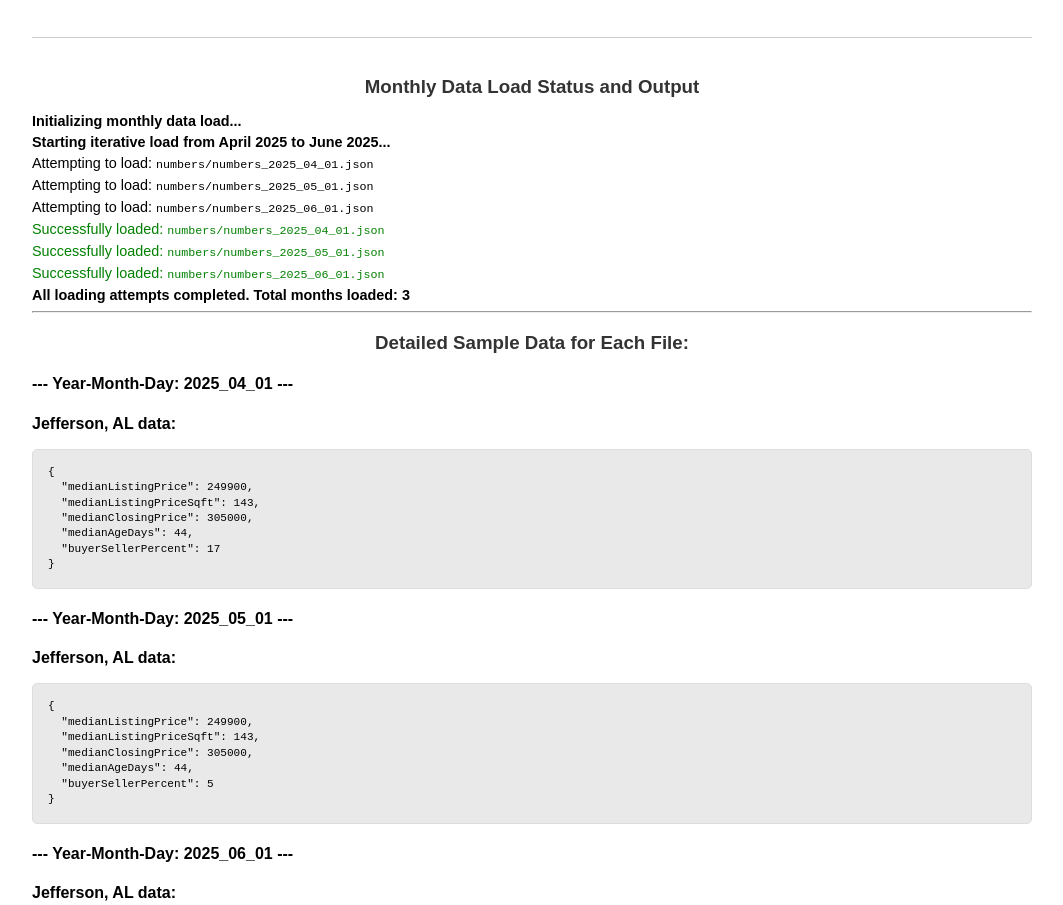
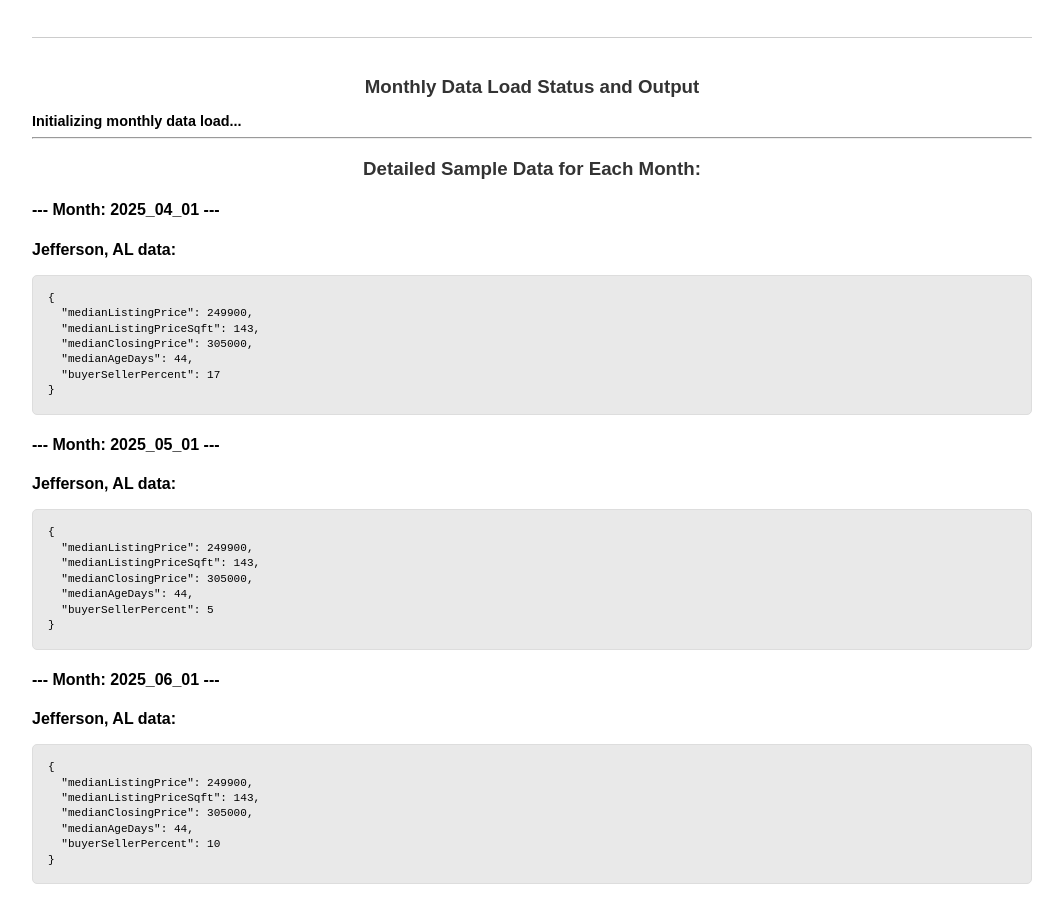
Before and after one commit to a-drenaline/MovingToAL, a website: page alabama-map.html in a window 1280 px wide. Shown: the part 909-1814 px from the top of the page, without its empty margins (108-1171 px from the left). Drawn offline with Linux system fonts and the light colour scheme.

Commit message:
minimizing number of printed sections

```diff
--- a/alabama-map.html
+++ b/alabama-map.html
@@ -300,7 +300,8 @@
             const statusDiv = document.getElementById('status-messages');
             const outputDiv = document.getElementById('output-data');
 
-            statusDiv.innerHTML += `<p><strong>Starting iterative load from ${startMonthYearStr} to ${endMonthYearStr}...</strong></p>`;
+            // Commented out: Lines that would populate the "Monthly Data Load Status and Output" section (statusDiv)
+            // statusDiv.innerHTML += `<p><strong>Starting iterative load from ${startMonthYearStr} to ${endMonthYearStr}...</strong></p>`;
             console.log(`Starting iterative load from ${startMonthYearStr} to ${endMonthYearStr}...`);
 
             // 2. Iterate through the date range and prepare fetch promises
@@ -310,14 +311,16 @@
                 const filename = `numbers/numbers_${fileDateFormat}.json`;
 
                 console.log(`Preparing to fetch: ${filename}`);
-                statusDiv.innerHTML += `<p>Attempting to load: <code>${filename}</code></p>`;
+                // Commented out: Lines that would populate the "Monthly Data Load Status and Output" section (statusDiv)
+                // statusDiv.innerHTML += `<p>Attempting to load: <code>${filename}</code></p>`;
 
                 const fetchPromise = fetch(filename)
                     .then(response => {
                         if (!response.ok) {
                             if (response.status === 404) {
                                 console.warn(`File not found: ${filename}. Skipping this month.`);
-                                statusDiv.innerHTML += `<p class="warning">Warning: File <code>${filename}</code> not found. Skipping.</p>`;
+                                // Commented out: Lines that would populate the "Monthly Data Load Status and Output" section (statusDiv)
+                                // statusDiv.innerHTML += `<p class="warning">Warning: File <code>${filename}</code> not found. Skipping.</p>`;
                                 return null;
                             }
                             throw new Error(`HTTP error! status: ${response.status} ${response.statusText} for ${filename}`);
@@ -328,13 +331,17 @@
                         if (data) {
                             allMonthlyData[fileDateFormat] = data;
                             console.log(`Successfully fetched and parsed data for ${fileDateFormat}.`);
-                            statusDiv.innerHTML += `<p class="success">Successfully loaded: <code>${filename}</code></p>`;
+                            // Commented out: Lines that would populate the "Monthly Data Load Status and Output" section (statusDiv)
+                            // statusDiv.innerHTML += `<p class="success">Successfully loaded: <code>${filename}</code></p>`;
                         }
                         return data;
                     })
                     .catch(error => {
                         console.error(`Error processing ${filename}:`, error);
-                        statusDiv.innerHTML += `<p class="error">Error loading <code>${filename}</code>: ${error.message}</p>`;
+                        // Commented out: Lines that would populate the "Monthly Data Load Status and Output" section (statusDiv)
+                        // statusDiv.innerHTML += `<p class="error">Error loading <code>${filename}</code>: ${error.message}</p>`;
+                        // Commented out: Lines that would populate the "Monthly Data Load Status and Output" section (outputDiv error message)
+                        // outputDiv.textContent = `Overall loading failed: ${error.message}`;
                         return null;
                     });
 
@@ -349,11 +356,12 @@
                     console.log("\n--- All Monthly Data Loading Attempted ---");
                     console.log("Final aggregated data structure:", allMonthlyData);
 
-                    statusDiv.innerHTML += `<p><strong>All loading attempts completed. Total months loaded: ${Object.keys(allMonthlyData).length}</strong></p>`;
+                    // Commented out: Lines that would populate the "Monthly Data Load Status and Output" section (statusDiv)
+                    // statusDiv.innerHTML += `<p><strong>All loading attempts completed. Total months loaded: ${Object.keys(allMonthlyData).length}</strong></p>`;
 
-                    // --- 4. Verification Code: Print Data to Webpage ---
+                    // --- 4. Verification Code: Print Data to Webpage (outputDiv) ---
                     // This section iterates through the loaded data and displays a sample for each month.
-                    outputDiv.innerHTML = '<h3>Detailed Sample Data for Each File:</h3>'; // Clear previous content
+                    outputDiv.innerHTML = '<h3>Detailed Sample Data for Each Month:</h3>'; // Clear previous content
 
                     const sortedMonthKeys = Object.keys(allMonthlyData).sort(); // Get and sort the month keys
 
@@ -363,7 +371,7 @@
                     }
 
                     for (const monthKey of sortedMonthKeys) {
-                        outputDiv.innerHTML += `<h4>--- Year-Month-Day: ${monthKey} ---</h4>`; // Display month header
+                        outputDiv.innerHTML += `<h4>--- Month: ${monthKey} ---</h4>`; // Display month header
                         const currentMonthData = allMonthlyData[monthKey]; // Get data for the current month
 
                         // Attempt to print data for a specific county (e.g., Jefferson, AL) if it exists
@@ -394,7 +402,9 @@
                 })
                 .catch(overallError => {
                     console.error("An overall error occurred during Promise.all:", overallError);
-                    statusDiv.innerHTML += `<p class="error">Overall loading failed: ${overallError.message}</p>`;
+                    // Commented out: Lines that would populate the "Monthly Data Load Status and Output" section (statusDiv)
+                    // statusDiv.innerHTML += `<p class="error">Overall loading failed: ${overallError.message}</p>`;
+                    // Lines that would populate the "Detailed Sampled Data" section with error message (outputDiv)
                     outputDiv.textContent = `Overall loading failed: ${overallError.message}`;
                 });
         </script>
```
